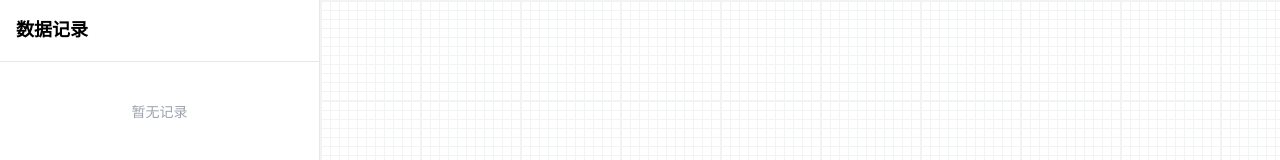
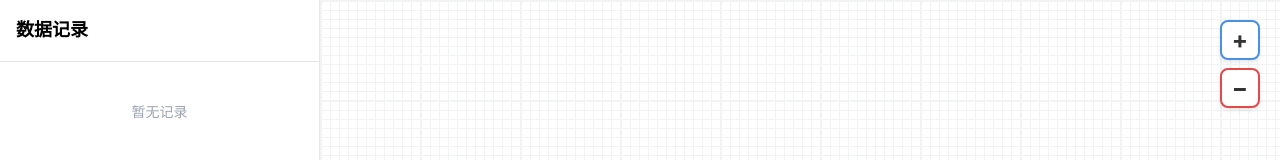
Before and after one commit to sahadev/var_logic_model, a React (Create React App) app in the folder packages/main-package/: page / in a window 1280 px wide. Shown: the top 160 px of the page. Built offline with nearby package versions, Linux system fonts and the light colour scheme.

Commit message:
添加画布缩放控制按钮并将连接线颜色改为浅灰色

```diff
--- a/packages/main-package/src/LiteGraph/LiteGraph.ts
+++ b/packages/main-package/src/LiteGraph/LiteGraph.ts
@@ -48,7 +48,7 @@ export let LiteGraph = {
     WIDGET_TEXT_COLOR: "#333",        /* 原#DDD，改为深灰色，提高文字可读性 */
     WIDGET_SECONDARY_TEXT_COLOR: "#666", /* 原#999，稍微加深，使次要文字更清晰 */
 
-    LINK_COLOR: "#17a2b8",            /* 原#9A9，改为浅蓝色，使链接更醒目 */
+    LINK_COLOR: "#CCCCCC",            /* 浅灰色连接线 */
     EVENT_LINK_COLOR: "#A86",      /* 原#A86，改为浅红色，使事件链接更突出 */
     CONNECTING_LINK_COLOR: "#28a745", /* 原#AFA，改为浅绿色，使连接线更清晰 */
 
--- /dev/null
+++ b/packages/main-package/src/components/ZoomControls.css
@@ -0,0 +1,52 @@
+.zoom-controls {
+  position: fixed;
+  top: 20px;
+  right: 20px;
+  display: flex;
+  flex-direction: column;
+  gap: 8px;
+  z-index: 1000;
+}
+
+.zoom-button {
+  width: 40px;
+  height: 40px;
+  border-radius: 8px;
+  border: 2px solid #ccc;
+  background-color: #fff;
+  color: #333;
+  font-size: 24px;
+  font-weight: bold;
+  cursor: pointer;
+  display: flex;
+  align-items: center;
+  justify-content: center;
+  box-shadow: 0 2px 4px rgba(0, 0, 0, 0.1);
+  transition: all 0.2s ease;
+  user-select: none;
+}
+
+.zoom-button:hover {
+  background-color: #f0f0f0;
+  border-color: #999;
+  box-shadow: 0 4px 8px rgba(0, 0, 0, 0.15);
+  transform: scale(1.05);
+}
+
+.zoom-button:active {
+  transform: scale(0.95);
+  box-shadow: 0 1px 2px rgba(0, 0, 0, 0.1);
+}
+
+.zoom-button:focus {
+  outline: 2px solid #4a90e2;
+  outline-offset: 2px;
+}
+
+.zoom-in {
+  border-color: #4a90e2;
+}
+
+.zoom-out {
+  border-color: #e24a4a;
+}
--- /dev/null
+++ b/packages/main-package/src/components/ZoomControls.tsx
@@ -0,0 +1,52 @@
+import React from 'react';
+import { getInstance } from '../extends/Graph';
+import './ZoomControls.css';
+
+export const ZoomControls: React.FC = () => {
+  const handleZoomIn = () => {
+    const graphInstance = getInstance();
+    const canvas = graphInstance.canvas;
+    const currentScale = canvas.ds.scale;
+    // 使用很小的步长，例如1.02 (2%的增量)
+    const newScale = currentScale * 1.02;
+    // 以画布中心为缩放中心
+    const center = canvas.canvas
+      ? [canvas.canvas.width * 0.5, canvas.canvas.height * 0.5]
+      : undefined;
+    canvas.setZoom(newScale, center);
+  };
+
+  const handleZoomOut = () => {
+    const graphInstance = getInstance();
+    const canvas = graphInstance.canvas;
+    const currentScale = canvas.ds.scale;
+    // 使用很小的步长，例如0.98 (2%的减量)
+    const newScale = currentScale * 0.98;
+    // 以画布中心为缩放中心
+    const center = canvas.canvas
+      ? [canvas.canvas.width * 0.5, canvas.canvas.height * 0.5]
+      : undefined;
+    canvas.setZoom(newScale, center);
+  };
+
+  return (
+    <div className="zoom-controls">
+      <button
+        className="zoom-button zoom-in"
+        onClick={handleZoomIn}
+        title="放大"
+        aria-label="放大画布"
+      >
+        +
+      </button>
+      <button
+        className="zoom-button zoom-out"
+        onClick={handleZoomOut}
+        title="缩小"
+        aria-label="缩小画布"
+      >
+        −
+      </button>
+    </div>
+  );
+};
--- a/packages/main-package/src/components/index.tsx
+++ b/packages/main-package/src/components/index.tsx
@@ -2,3 +2,4 @@ export * from "./ModifyModal";
 export * from "./Serialize";
 export * from "./DataRecordList";
 export * from "./PerformanceTest";
+export * from "./ZoomControls";
--- a/packages/main-package/src/extends/App.tsx
+++ b/packages/main-package/src/extends/App.tsx
@@ -5,7 +5,7 @@ import { MantineProvider } from "@mantine/core";
 import "@mantine/core/styles.css";
 import "@mantine/notifications/styles.css";
 import "./App.css";
-import { ModifyModal, Serialize, DataRecordList, PerformanceTest } from "../components/index";
+import { ModifyModal, Serialize, DataRecordList, PerformanceTest, ZoomControls } from "../components/index";
 import { Notifications } from "@mantine/notifications";
 
 function App() {
@@ -21,6 +21,7 @@ function App() {
         <DataRecordList />
         <ModifyModal />
         <Serialize />
+        <ZoomControls />
       </MantineProvider>
 
       <div className="absolute bottom-1 left-1 cursor-pointer" onClick={() => setIsPerformanceTest(!isPerformanceTest)}>{isPerformanceTest ? "停止性能测试" : "启动性能测试"}</div>
```
